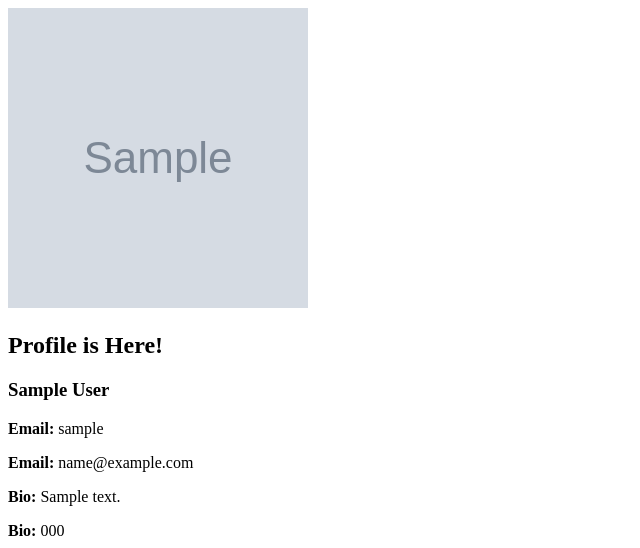
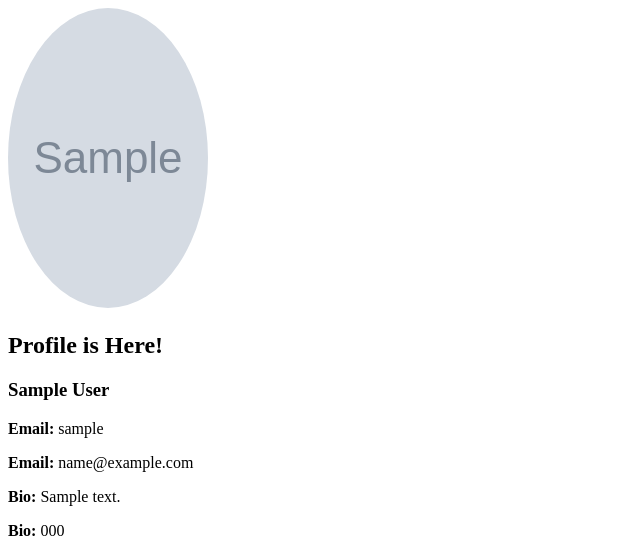
Before and after one commit to Sumithub3/Sumithub3, a Django app: page /profile/ in a window 1280 px wide. Shown: the top 548 px of the page, without its empty margins (0-640 px from the left). Run offline with Django 3.2, Linux system fonts and the light colour scheme; a user stored in the database is signed in; tables that the repository leaves empty hold one stand-in row (values such as "Sample post"); grey boxes marked "Sample" are stand-in pictures; parts of the project's set-up code (start-up, migrations or seed data) failed here and were passed over; some libraries are stand-ins or nearby versions.

```diff
--- a/templates/common/profile.html
+++ b/templates/common/profile.html
@@ -5,6 +5,12 @@
 <head>
     <meta charset="UTF-8">
     <title>Profile</title>
+    <meta name="viewport" content="width=device-width, initial-scale=1">
+<style>
+img {
+  border-radius: 50%;
+}
+</style>
 </head>
 <body>
 
@@ -15,7 +21,7 @@
     {% endfor %}
 {% endif %}
 <div class="col-lg-3 my-5">
-    <img src="{{user.profile.profile_image.url}}" class="round float-right" height="300px" width="300px">
+    <img src="{{user.profile.profile_image.url}}" style="width:200px" class="round float-right" height="300px" width="300px">
 
 
 <h2> Profile is Here!</h2>
```
